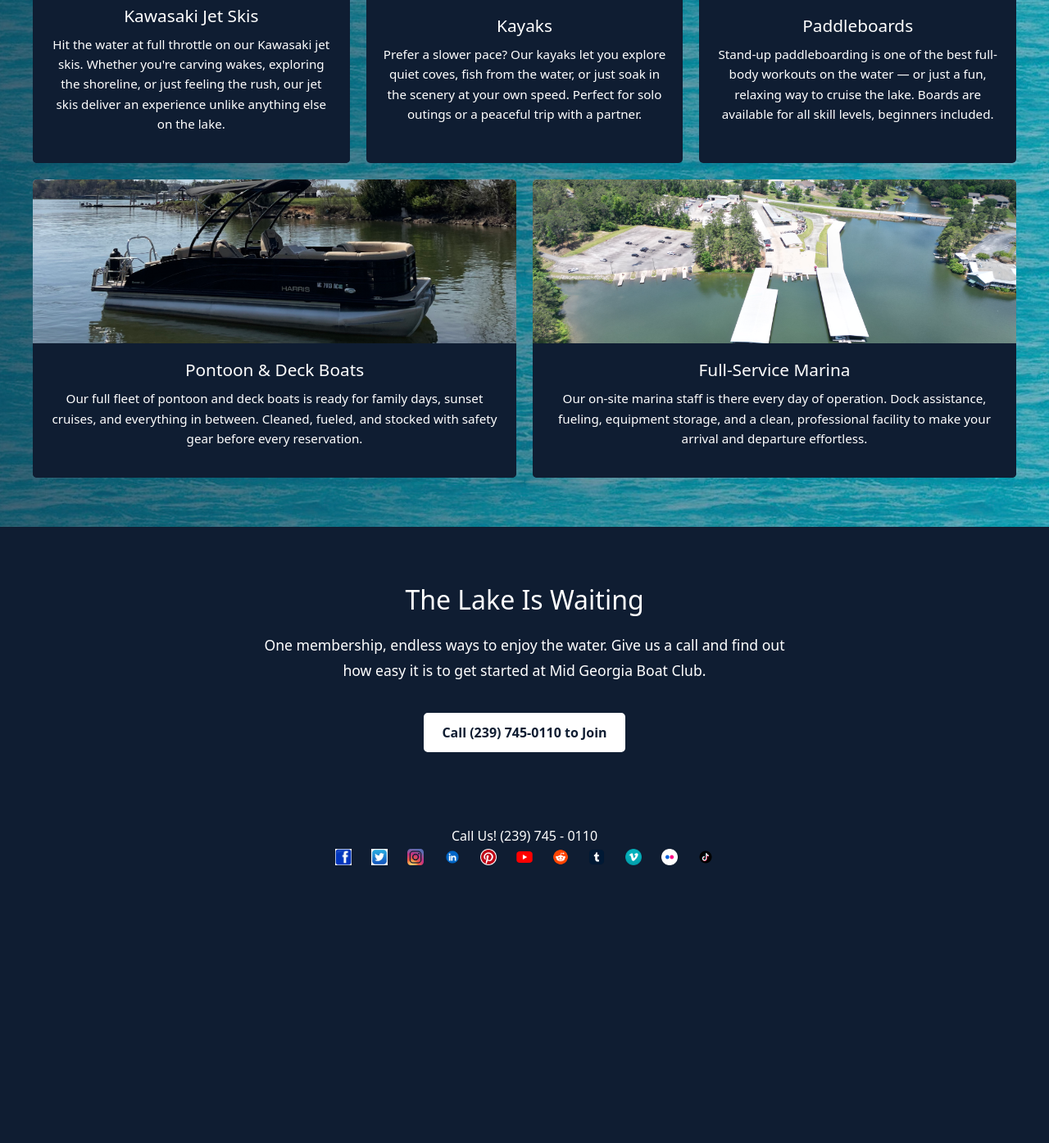
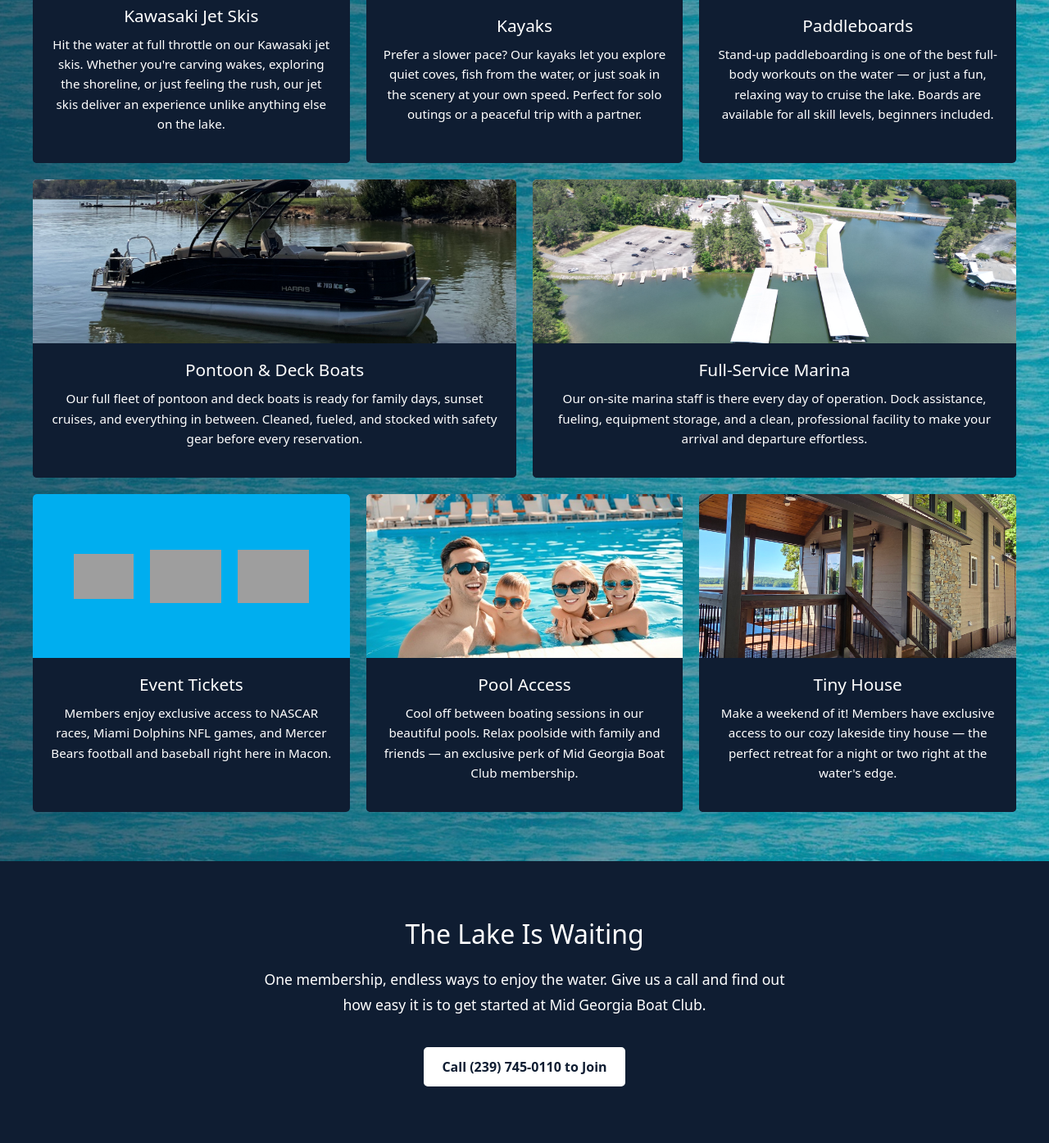
Before and after one commit to jforay/midgeorgia, a Django app: page /amenities/ in a window 1280 px wide. Shown: the part 1998-3393 px from the top of the page at 82% size. Before the commit the page ends 3054 px from the top, so only its background shows below. Run offline with Django 5.2, Linux system fonts and the light colour scheme; grey boxes are pictures that could not be loaded.

Commit message:
added amenities

```diff
--- a/home/templates/home/amenities.html
+++ b/home/templates/home/amenities.html
@@ -83,6 +83,34 @@
             </div>
         </div>
 
+        <div class="grid-item" style="padding: 0; overflow: hidden; grid-column: span 2; justify-content: flex-start;">
+            <div style="width: 100%; height: 200px; display: flex; align-items: center; justify-content: center; gap: 20px; background: #00AEEF; padding: 20px; box-sizing: border-box; flex-wrap: wrap;">
+                <img src="https://upload.wikimedia.org/wikipedia/commons/thumb/6/67/NASCAR_logo_2017.svg/330px-NASCAR_logo_2017.svg.png" alt="NASCAR" style="height: 55px; object-fit: contain;">
+                <img src="https://a.espncdn.com/i/teamlogos/nfl/500/mia.png" alt="Miami Dolphins" style="height: 65px; object-fit: contain;">
+                <img src="https://a.espncdn.com/i/teamlogos/ncaa/500/2382.png" alt="Mercer Bears" style="height: 65px; object-fit: contain;">
+            </div>
+            <div style="padding: 20px; background: #0f1d32;">
+                <h3 style="color: #fff; font-size: 1.3rem; margin-bottom: 10px;">Event Tickets</h3>
+                <p style="color: #fff; font-size: 0.95rem; line-height: 1.6;">Members enjoy exclusive access to NASCAR races, Miami Dolphins NFL games, and Mercer Bears football and baseball right here in Macon.</p>
+            </div>
+        </div>
+
+        <div class="grid-item" style="padding: 0; overflow: hidden; grid-column: span 2; justify-content: flex-start;">
+            <img src="{% static 'home/images/pool_resort.jpg' %}" alt="Pool Access" style="width: 100%; height: 200px; object-fit: cover; display: block; background: #c8d8e8;">
+            <div style="padding: 20px; background: #0f1d32;">
+                <h3 style="color: #fff; font-size: 1.3rem; margin-bottom: 10px;">Pool Access</h3>
+                <p style="color: #fff; font-size: 0.95rem; line-height: 1.6;">Cool off between boating sessions in our beautiful pools. Relax poolside with family and friends — an exclusive perk of Mid Georgia Boat Club membership.</p>
+            </div>
+        </div>
+
+        <div class="grid-item" style="padding: 0; overflow: hidden; grid-column: span 2; justify-content: flex-start;">
+            <img src="{% static 'home/images/tinyhouse.jpg' %}" alt="Tiny House" style="width: 100%; height: 200px; object-fit: cover; display: block; background: #c8d8e8;">
+            <div style="padding: 20px; background: #0f1d32;">
+                <h3 style="color: #fff; font-size: 1.3rem; margin-bottom: 10px;">Tiny House</h3>
+                <p style="color: #fff; font-size: 0.95rem; line-height: 1.6;">Make a weekend of it! Members have exclusive access to our cozy lakeside tiny house — the perfect retreat for a night or two right at the water's edge.</p>
+            </div>
+        </div>
+
     </div>
 </div>
 
```
Also changed, not shown: home/templates/home/home.html (+28 -0 lines), home/static/home/images/pool_resort.jpg (added), home/static/home/images/tinyhouse.jpg (added).
